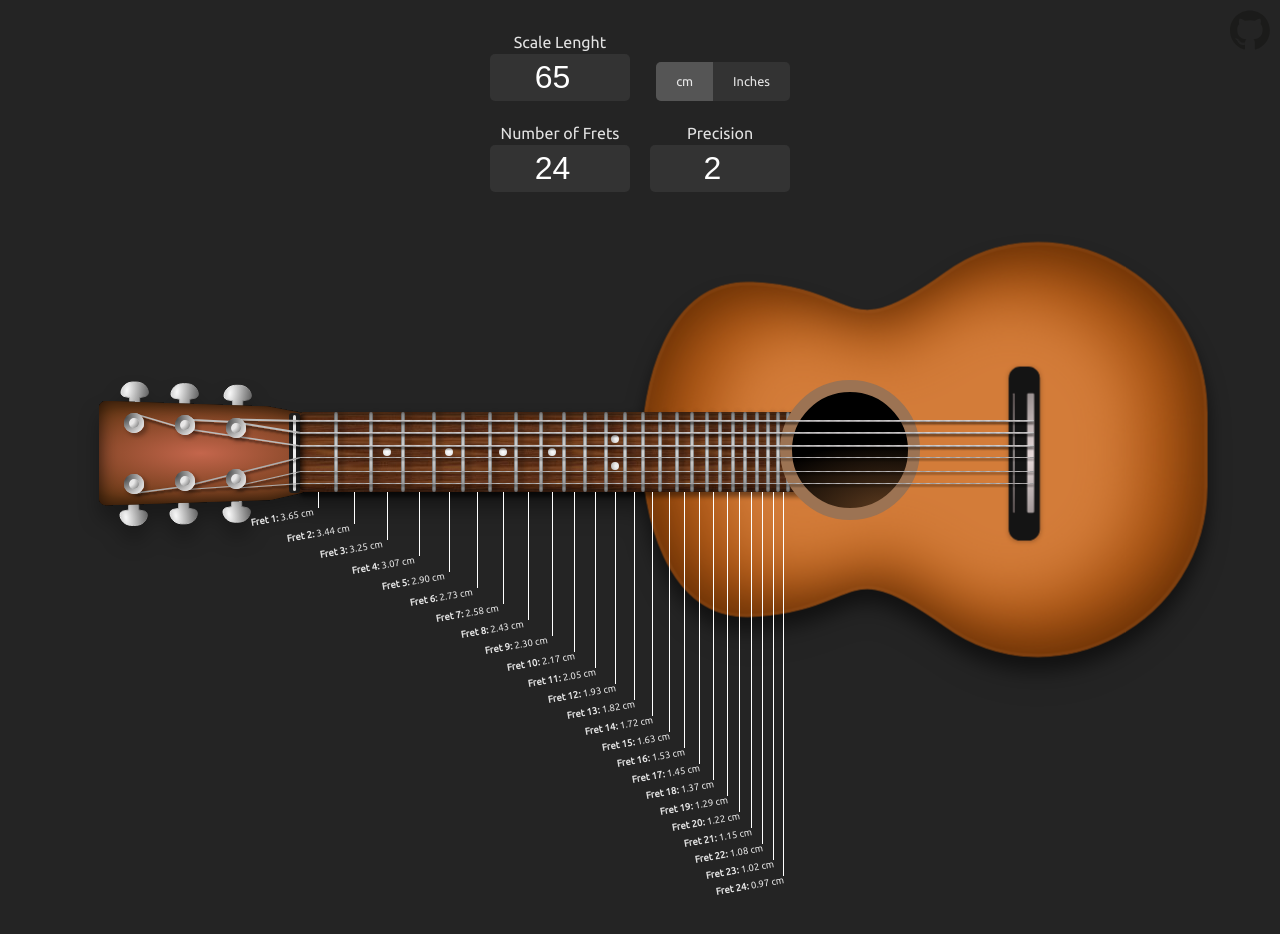
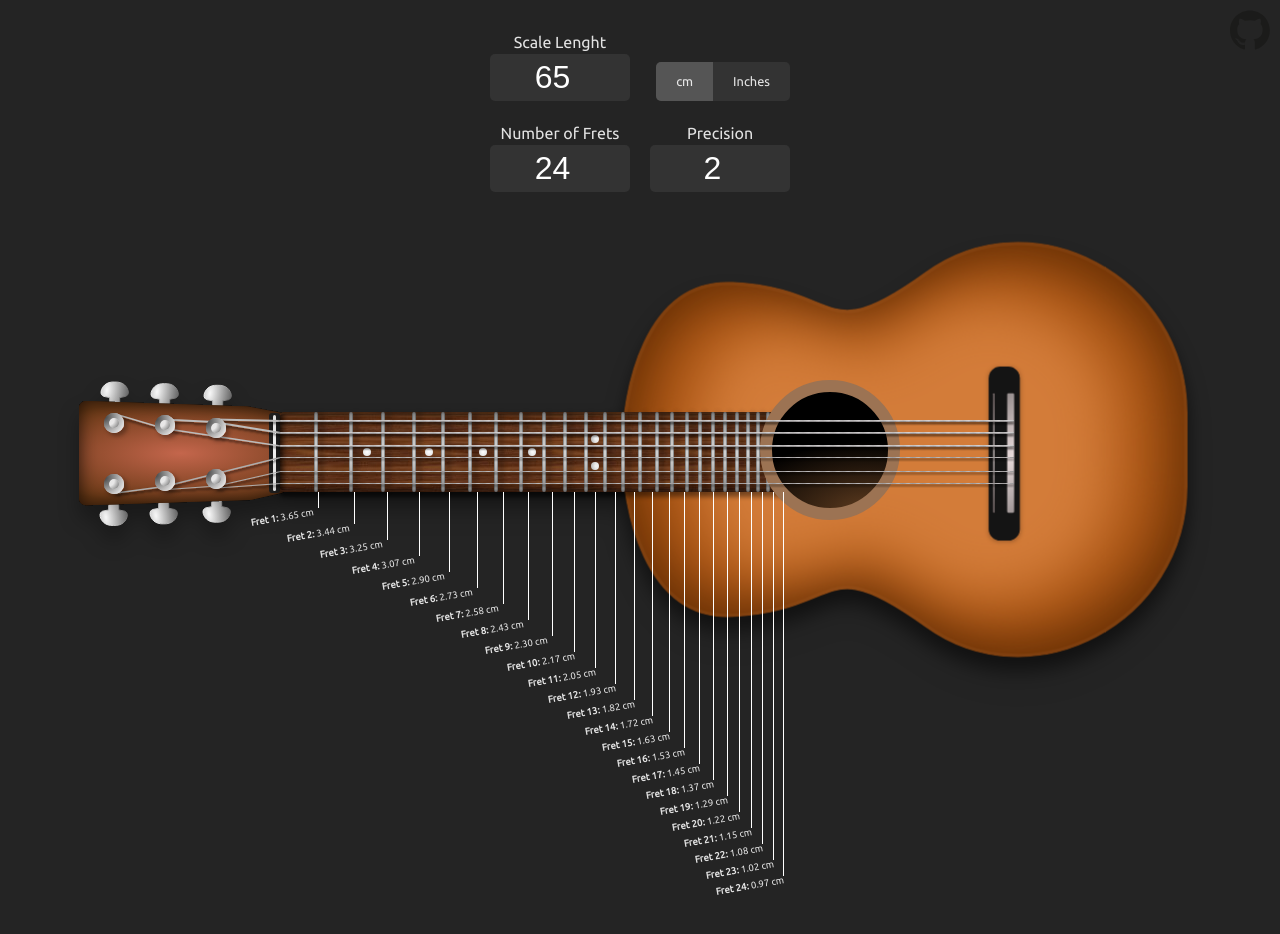
Before and after one commit to yinkar/guitar-fret-calculator, a Vue app: page / in a window 1280 px wide. Shown: the top 934 px of the page. Built offline with nearby package versions, Linux system fonts and the light colour scheme.

Commit message:
Padding fix

```diff
--- a/src/components/GuitarFretboard.vue
+++ b/src/components/GuitarFretboard.vue
@@ -24,7 +24,7 @@ defineProps({
 .guitar-fretboard {
   height: 80px;
   position: relative;
-  margin: 0 300px;
+  margin: 0 280px;
   box-sizing: border-box;
   box-shadow: 0 4px 3px rgba(0, 0, 0, .3);
   filter: drop-shadow(0 14px 10px rgba(0, 0, 0, .3));
--- a/src/components/Result.vue
+++ b/src/components/Result.vue
@@ -30,7 +30,7 @@ defineProps({
 
   @media only screen and (max-width: 770px) {
     .result {
-      padding: 200px 60px;
+      padding: 200px 0;
     }
   }
 </style>
```
